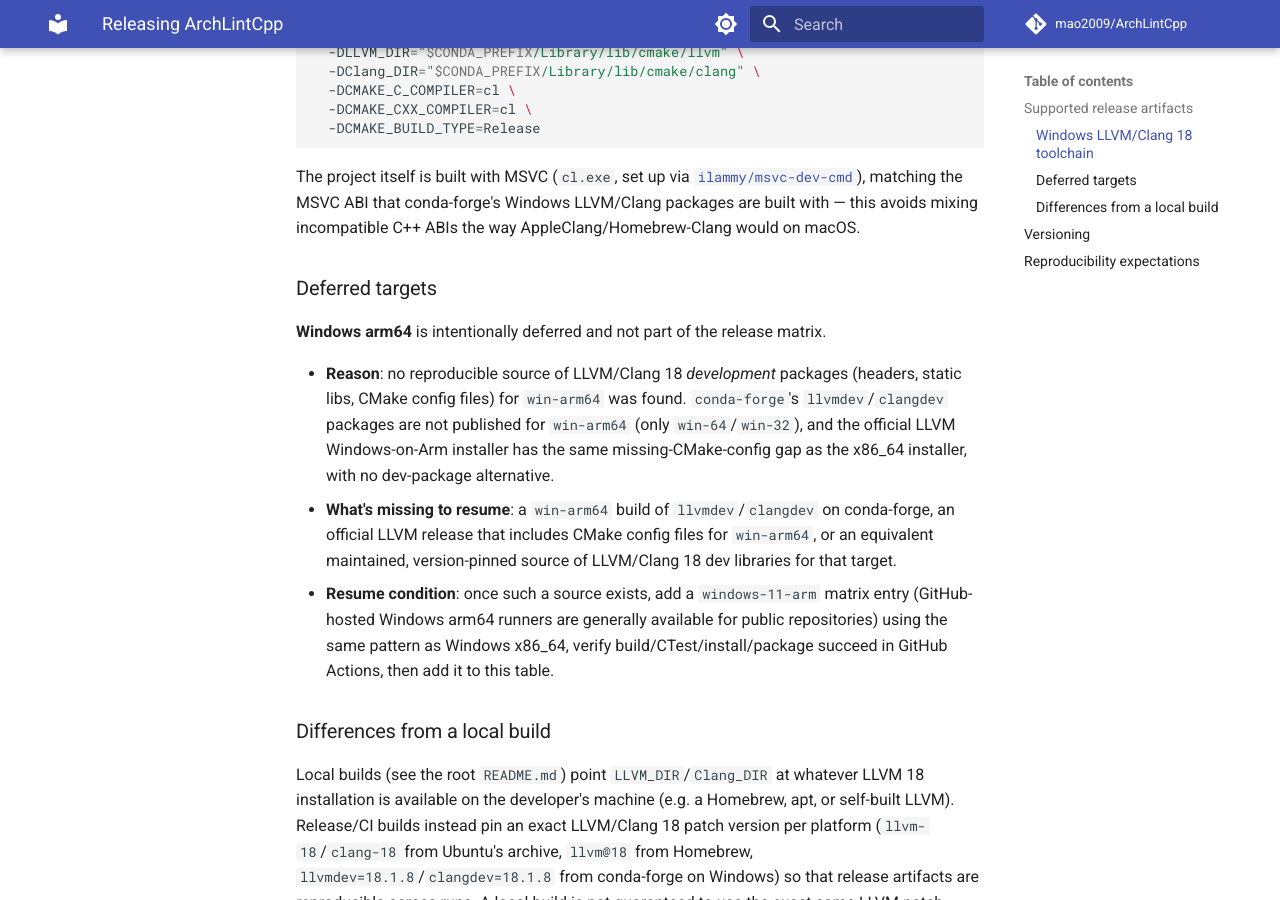
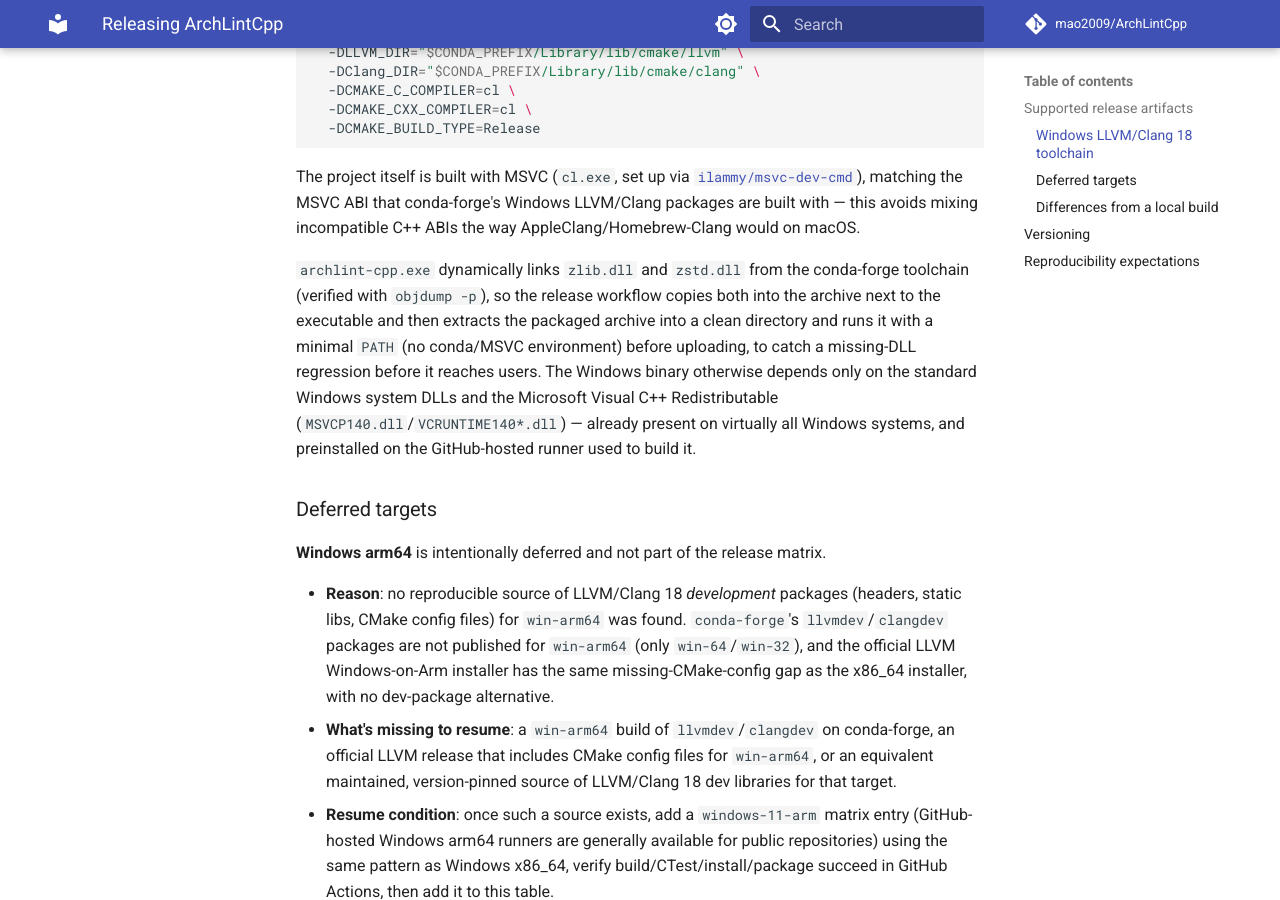
Before and after one commit to mao2009/ArchLintCpp, an MkDocs documentation site: the page built from docs/RELEASING.md, in a window 1280 px wide and 900 px high, scrolled down 1172 px. Built offline with MkDocs 1.6.1 and Material for MkDocs 9.7.7, drawn with Linux system fonts in a browser that asks for light colours; comment, search, counter and statistics services are not loaded.

Commit message:
fix: Windows成果物にzlib.dll/zstd.dllを同梱し配布可能性を自己検証
CI/Release双方がgreenになった後、実際にwindows-x86_64のRelease
artifact（zip）をローカルWindows環境（conda LLVM環境なし）で展開して
実行検証したところ、
  error while loading shared libraries: zstd.dll: cannot open shared
  object file: No such file or directory
で起動不能だった。CIのスモークテストは `bash -el` でconda環境の
Library/binがPATHに乗った状態でしか実行しておらず、パッケージ単体の
配布可能性は検証していなかったため見逃していた。

objdump -p でarchlint-cpp.exeの依存DLLを確認したところ、Windows
システムDLL・VC++ Redistributable（MSVCP140.dll等、GitHub-hosted
runnerに標準搭載でありエンドユーザ環境にも概ね存在）に加えて
zlib.dll / zstd.dll をconda-forge環境から動的リンクしていることが
判明（libxml2は実際にはリンクされていなかった）。

対応:
- Package (Windows) の前に zlib.dll / zstd.dll を stage/bin へコピー
  し、成果物を自己完結にした。
- 「パッケージ済みzipを展開し、conda/MSVC環境を含まない最小PATHで
  実行できるか」を検証する自己チェックステップを追加し、今後同種の
  リグレッションをアップロード前にCIで検知できるようにした。
- docs/RELEASING.mdに依存DLLの同梱方針とVC++ Redistributable前提を
  明記。

Refs #15

Co-Authored-By: Claude Sonnet 5 <noreply@anthropic.com>
Claude-Session: https://claude.ai/code/session_012cvo7KGzkXkerzENhJZZcZ

```diff
--- a/docs/RELEASING.md
+++ b/docs/RELEASING.md
@@ -33,6 +33,8 @@ cmake -S . -B build -G Ninja \
 
 The project itself is built with MSVC (`cl.exe`, set up via [`ilammy/msvc-dev-cmd`](https://github.com/ilammy/msvc-dev-cmd)), matching the MSVC ABI that conda-forge's Windows LLVM/Clang packages are built with — this avoids mixing incompatible C++ ABIs the way AppleClang/Homebrew-Clang would on macOS.
 
+`archlint-cpp.exe` dynamically links `zlib.dll` and `zstd.dll` from the conda-forge toolchain (verified with `objdump -p`), so the release workflow copies both into the archive next to the executable and then extracts the packaged archive into a clean directory and runs it with a minimal `PATH` (no conda/MSVC environment) before uploading, to catch a missing-DLL regression before it reaches users. The Windows binary otherwise depends only on the standard Windows system DLLs and the Microsoft Visual C++ Redistributable (`MSVCP140.dll`/`VCRUNTIME140*.dll`) — already present on virtually all Windows systems, and preinstalled on the GitHub-hosted runner used to build it.
+
 ### Deferred targets
 
 **Windows arm64** is intentionally deferred and not part of the release matrix.
```
Also changed, not shown: 1 other file.
